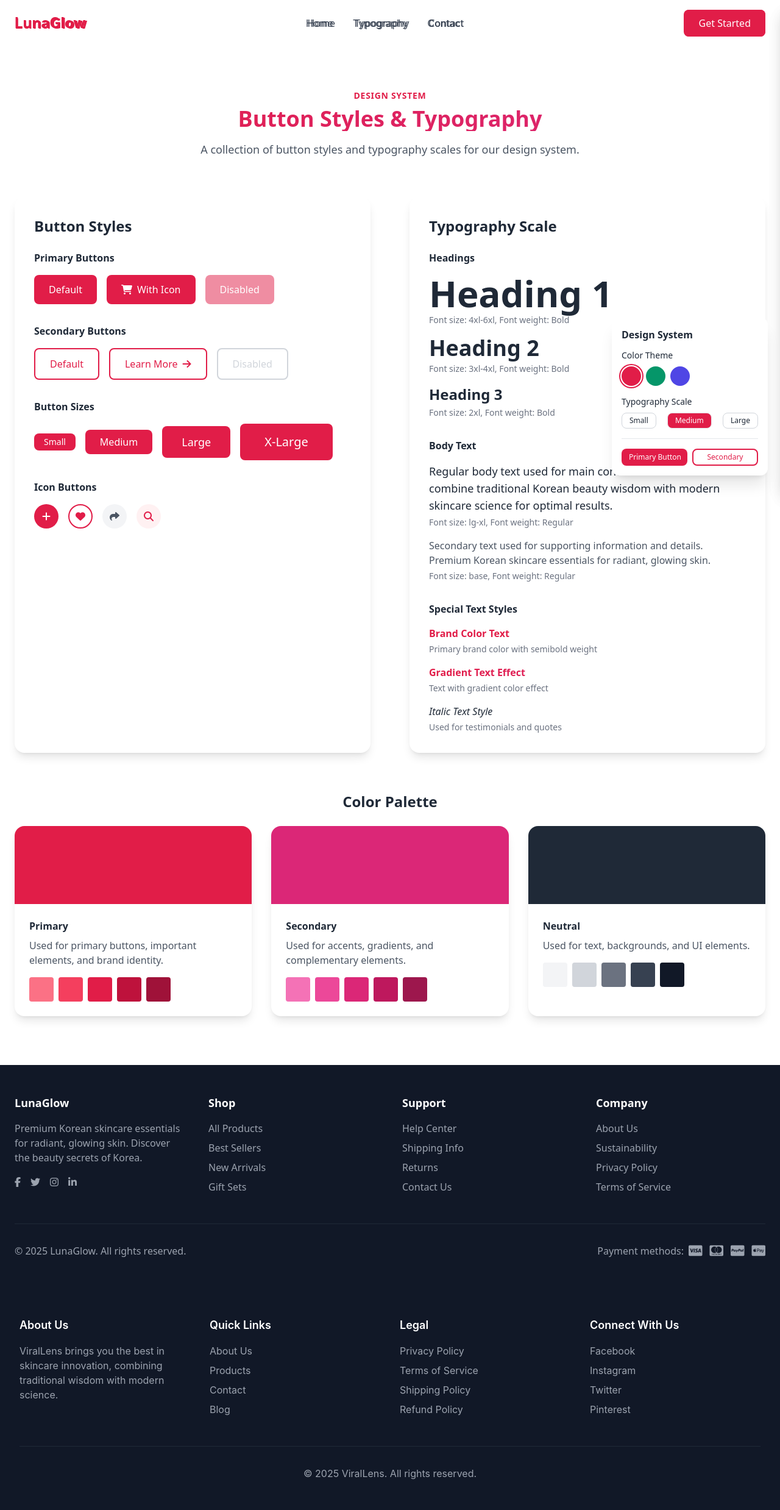
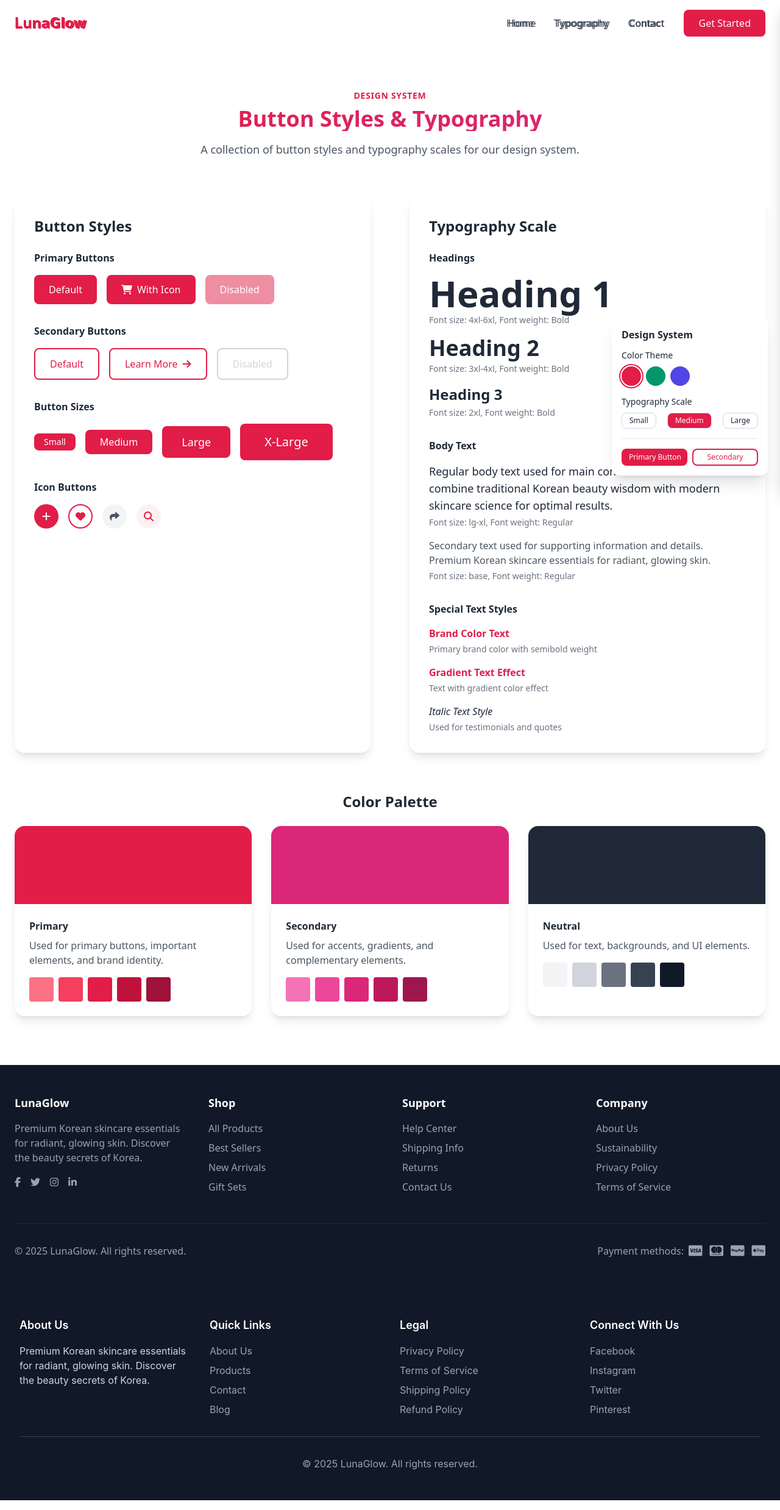
Before and after one commit to kiranacharya26/ViralLens, a React (Vite) app: page /typography in a window 1280 px wide. Shown: the whole page at 61% size. Built offline with nearby package versions, Linux system fonts and the light colour scheme.

Commit message:
fix header and footer style bugs

```diff
--- a/src/components/Footer.tsx
+++ b/src/components/Footer.tsx
@@ -6,10 +6,10 @@ const Footer: React.FC = () => {
     <footer className="bg-gray-900 text-white">
       <div className="max-w-7xl mx-auto px-4 sm:px-6 lg:px-8 py-12">
         <div className="grid grid-cols-1 md:grid-cols-4 gap-8">
-          <div>
-            <h3 className="text-lg font-semibold mb-4">About Us</h3>
-            <p className="text-gray-400">
-              ViralLens brings you the best in skincare innovation, combining traditional wisdom with modern science.
+          <div className="space-y-4">
+            <h3 className="text-lg font-semibold">About Us</h3>
+            <p className="text-gray-300 max-w-xs">
+              Premium Korean skincare essentials for radiant, glowing skin. Discover the beauty secrets of Korea.
             </p>
           </div>
           <div>
@@ -40,8 +40,10 @@ const Footer: React.FC = () => {
             </div>
           </div>
         </div>
-        <div className="border-t border-gray-800 mt-12 pt-8 text-center text-gray-400">
-          <p>&copy; {new Date().getFullYear()} ViralLens. All rights reserved.</p>
+        <div className="mt-8 pt-8 border-t border-gray-700">
+          <p className="text-center text-gray-400">
+            © 2025 LunaGlow. All rights reserved.
+          </p>
         </div>
       </div>
     </footer>
--- a/src/components/Header.tsx
+++ b/src/components/Header.tsx
@@ -79,7 +79,8 @@ const Header: React.FC = () => {
           </div>
 
           {/* Desktop Navigation */}
-          <nav className="hidden md:flex space-x-8">
+          <div className="hidden md:flex items-center space-x-8">
+            <nav className="flex space-x-8">
               <Link
                 to="/"
                 className={`text-gray-700 ${theme.hover} transition-colors cursor-pointer`}
@@ -102,11 +103,12 @@ const Header: React.FC = () => {
 
             {/* Desktop CTA Button */}
             <button
-            className="hidden md:block bg-rose-600 hover:bg-rose-700 text-white px-6 py-2.5 rounded-lg transition-colors"
+              className="bg-rose-600 hover:bg-rose-700 text-white px-6 py-2.5 rounded-lg transition-colors"
               onClick={handleGetStarted}
             >
               Get Started
             </button>
+          </div>
 
           {/* Mobile Menu Button */}
           <button
```
Lines whose indentation alone changed are shown as unchanged.
